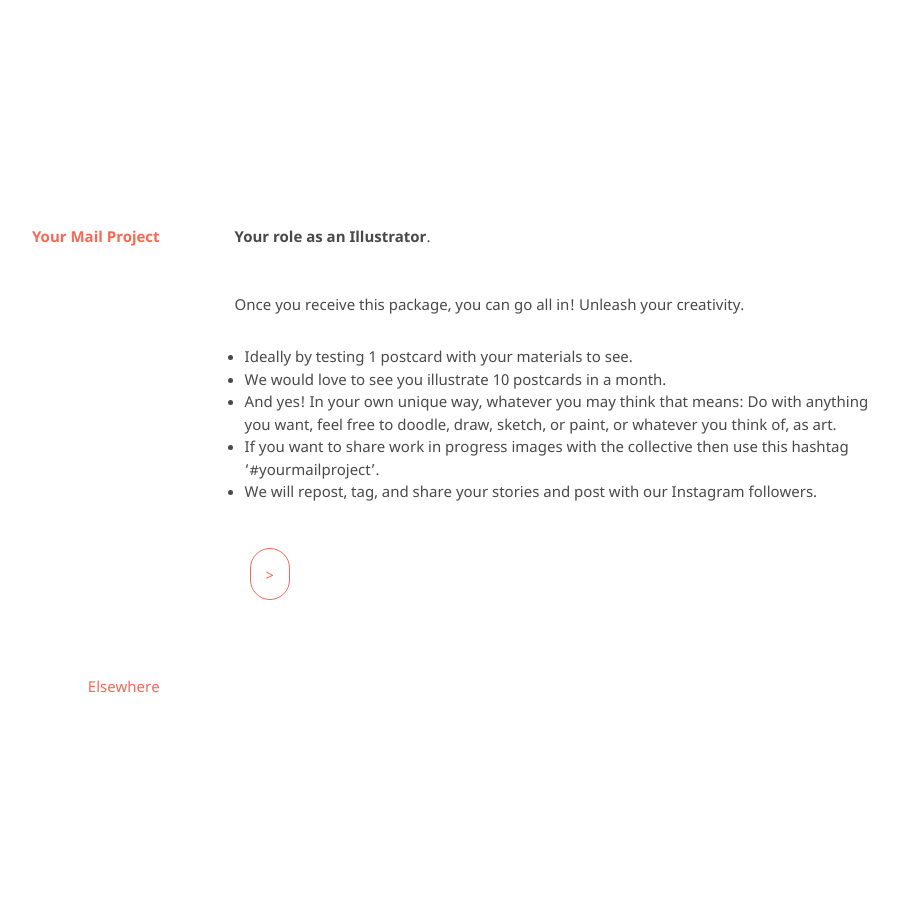
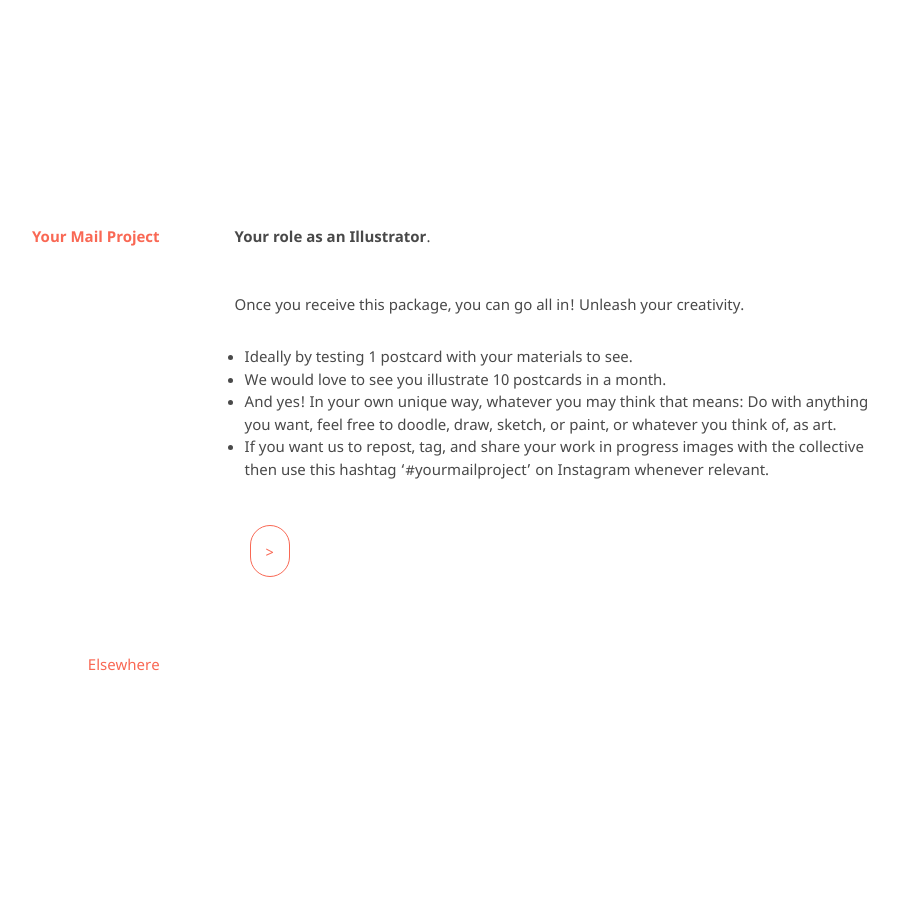
Before and after one commit to kvshvlin/yourmailproject, a Jekyll site: the page built from 6.md, in a window 1280 px wide. Shown: the whole page, without its empty margins (193-1091 px from the left). Built offline with Jekyll 4.4.1, drawn with Linux system fonts in a browser that asks for light colours; our own code applies the rules of GitHub Pages for plain Markdown files; after the commit the page ends 900 px from its top, so only the background shows below that.

Commit message:
Update 6.md

```diff
--- a/6.md
+++ b/6.md
@@ -4,8 +4,8 @@ Once you receive this package, you can go all in! Unleash your creativity.
 - Ideally by testing 1 postcard with your materials to see.
 - We would love to see you illustrate 10 postcards in a month.
 - And yes! In your own unique way, whatever you may think that means: Do with anything you want, feel free to doodle, draw, sketch, or paint, or whatever you think of, as art.
-- If you want to share work in progress images with the collective then use this hashtag '#yourmailproject'.
-- We will repost, tag, and share your stories and post with our Instagram followers.
+- If you want us to repost, tag, and share your work in progress images with the collective then use this hashtag '#yourmailproject' on Instagram whenever relevant.
+
 <div class="roadmap-spacer-1"></div>
 
 <p>
```
